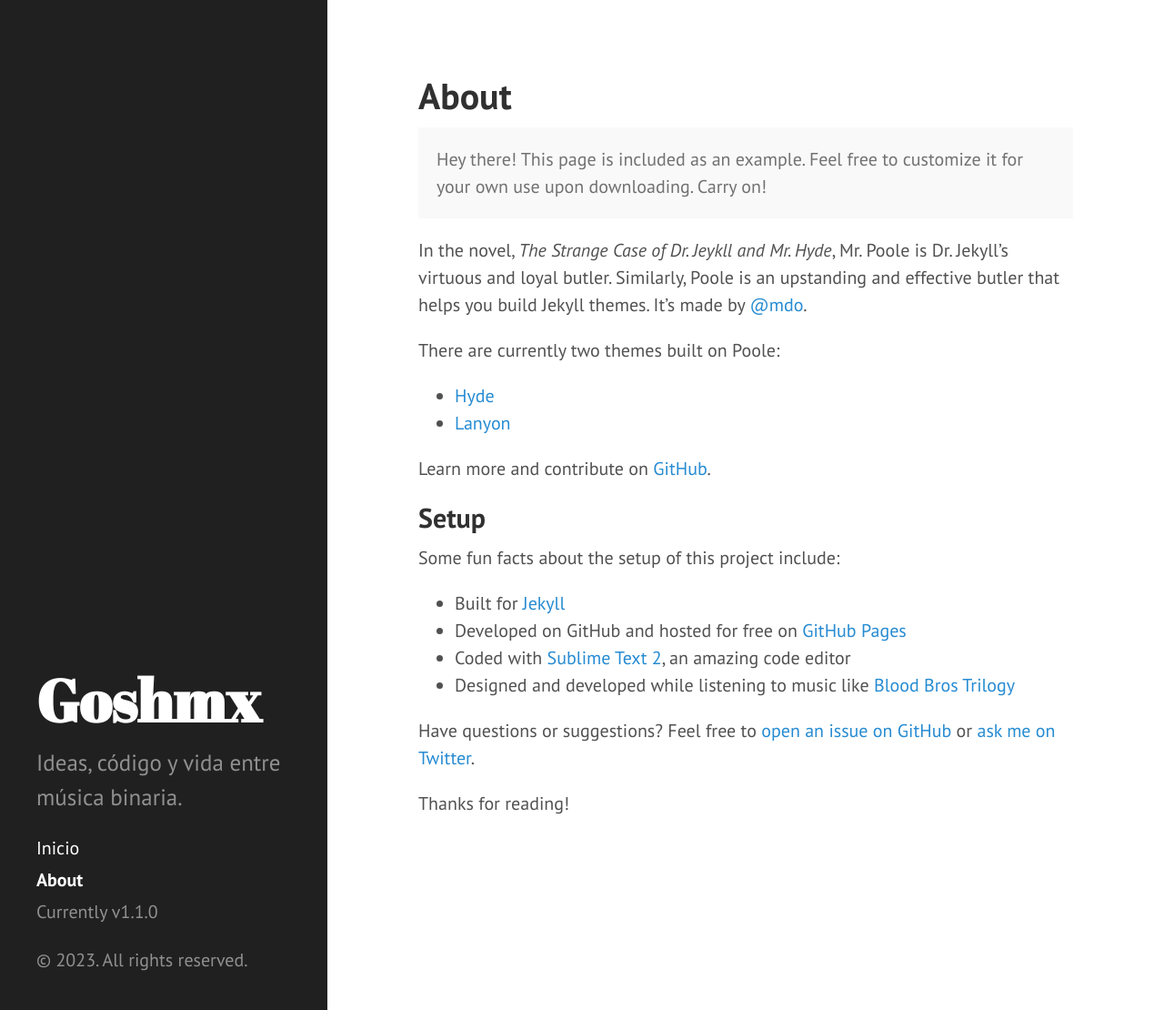
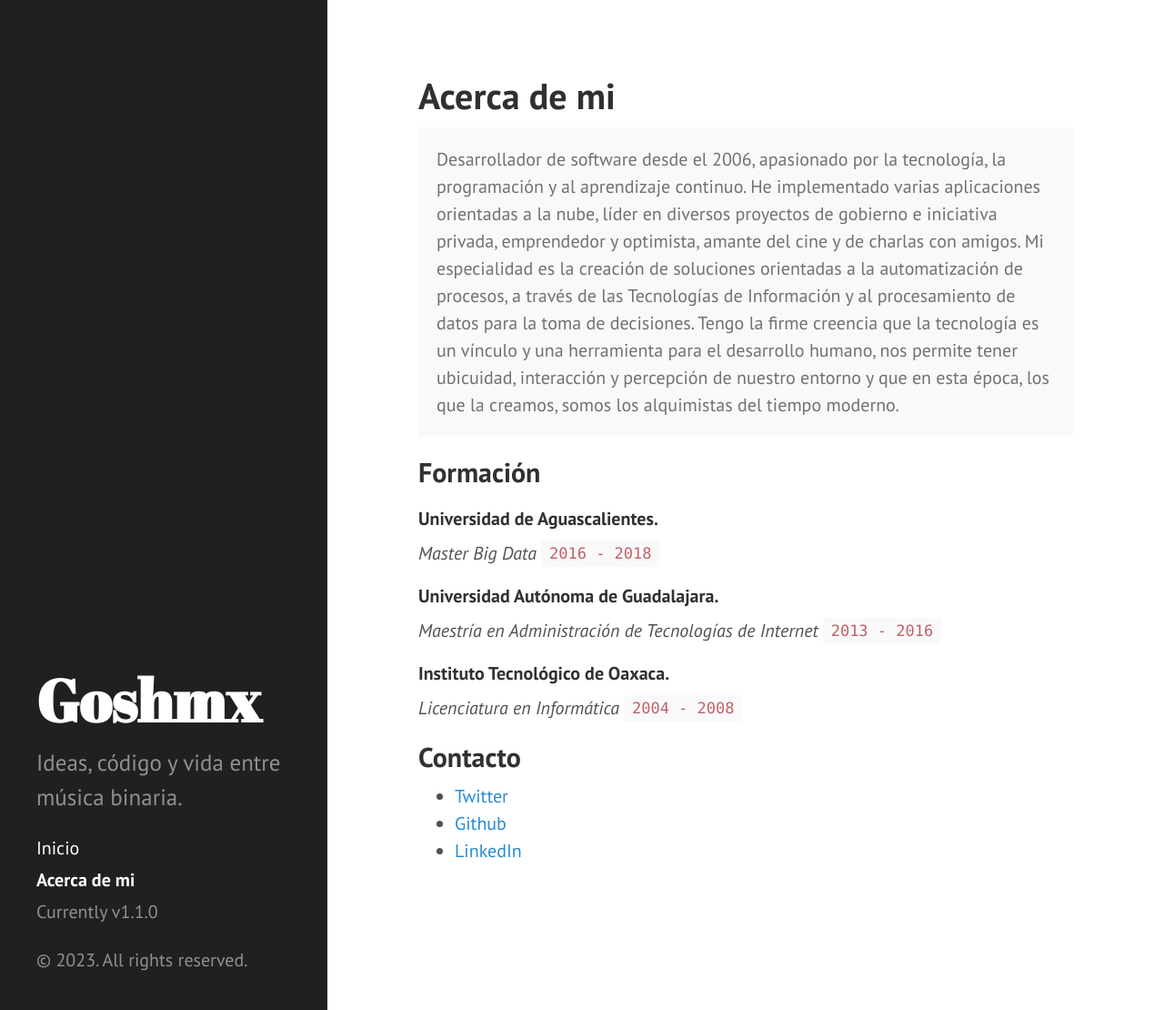
Before and after one commit to goshmx/blog, a Jekyll site: the page built from about.md, in a window 1280 px wide and 1110 px high. Shown: the whole window at 91% size. Built offline with Jekyll 4.4.1, drawn with Linux system fonts in a browser that asks for light colours; Markdown is read by kramdown in place of the engine named in the settings.

Commit message:
feat: update about page

```diff
--- a/about.md
+++ b/about.md
@@ -1,30 +1,28 @@
 ---
 layout: page
-title: About
+title: Acerca de mi
 ---
 
 <p class="message">
-  Hey there! This page is included as an example. Feel free to customize it for your own use upon downloading. Carry on!
+  Desarrollador de software desde el 2006, apasionado por la tecnología, la programación y al aprendizaje continuo. He implementado varias aplicaciones orientadas a la nube, líder en diversos proyectos de gobierno e iniciativa privada, emprendedor y optimista, amante del cine y de charlas con amigos.
+
+  Mi especialidad es la creación de soluciones orientadas a la automatización de procesos, a través de las Tecnologías de Información y al procesamiento de datos para la toma de decisiones.
+
+  Tengo la firme creencia que la tecnología es un vínculo y una herramienta para el desarrollo humano, nos permite tener ubicuidad, interacción y percepción de nuestro entorno y que en esta época, los que la creamos, somos los alquimistas del tiempo moderno.
 </p>
 
-In the novel, *The Strange Case of Dr. Jeykll and Mr. Hyde*, Mr. Poole is Dr. Jekyll's virtuous and loyal butler. Similarly, Poole is an upstanding and effective butler that helps you build Jekyll themes. It's made by [@mdo](https://twitter.com/mdo).
+## Formación
+#### Universidad de Aguascalientes.
+*Master Big Data* `2016 - 2018`
 
-There are currently two themes built on Poole:
+#### Universidad Autónoma de Guadalajara.
+*Maestría en Administración de Tecnologías de Internet* `2013 - 2016`
 
-* [Hyde](http://hyde.getpoole.com)
-* [Lanyon](http://lanyon.getpoole.com)
+#### Instituto Tecnológico de Oaxaca.
+*Licenciatura en Informática* `2004 - 2008`
 
-Learn more and contribute on [GitHub](https://github.com/poole).
+## Contacto
 
-## Setup
-
-Some fun facts about the setup of this project include:
-
-* Built for [Jekyll](http://jekyllrb.com)
-* Developed on GitHub and hosted for free on [GitHub Pages](https://pages.github.com)
-* Coded with [Sublime Text 2](http://sublimetext.com), an amazing code editor
-* Designed and developed while listening to music like [Blood Bros Trilogy](https://soundcloud.com/maddecent/sets/blood-bros-series)
-
-Have questions or suggestions? Feel free to [open an issue on GitHub](https://github.com/poole/issues/new) or [ask me on Twitter](https://twitter.com/mdo).
-
-Thanks for reading!
+* [Twitter](https://twitter.com/gosh_)
+* [Github](https://github.com/goshmx)
+* [LinkedIn](https://www.linkedin.com/in/goshmx/)
--- a/index.html
+++ b/index.html
@@ -21,7 +21,7 @@ title: Home
 
 <div class="pagination">
   {% if paginator.next_page %}
-    <a class="pagination-item older" href="{{ site.baseurl }}page{{paginator.next_page}}">Older</a>
+    <a class="pagination-item older" href="{{ site.baseurl }}page{{paginator.next_page}}">Previously on...</a>
   {% else %}
     <span class="pagination-item older">Older</span>
   {% endif %}
@@ -29,7 +29,7 @@ title: Home
     {% if paginator.page == 2 %}
       <a class="pagination-item newer" href="{{ site.baseurl }}">Newer</a>
     {% else %}
-      <a class="pagination-item newer" href="{{ site.baseurl }}page{{paginator.previous_page}}">Newer</a>
+      <a class="pagination-item newer" href="{{ site.baseurl }}page{{paginator.previous_page}}">Coming up next</a>
     {% endif %}
   {% else %}
     <span class="pagination-item newer">Newer</span>
```
Also changed, not shown: public/apple-touch-icon-144-precomposed.png, public/favicon.ico.
